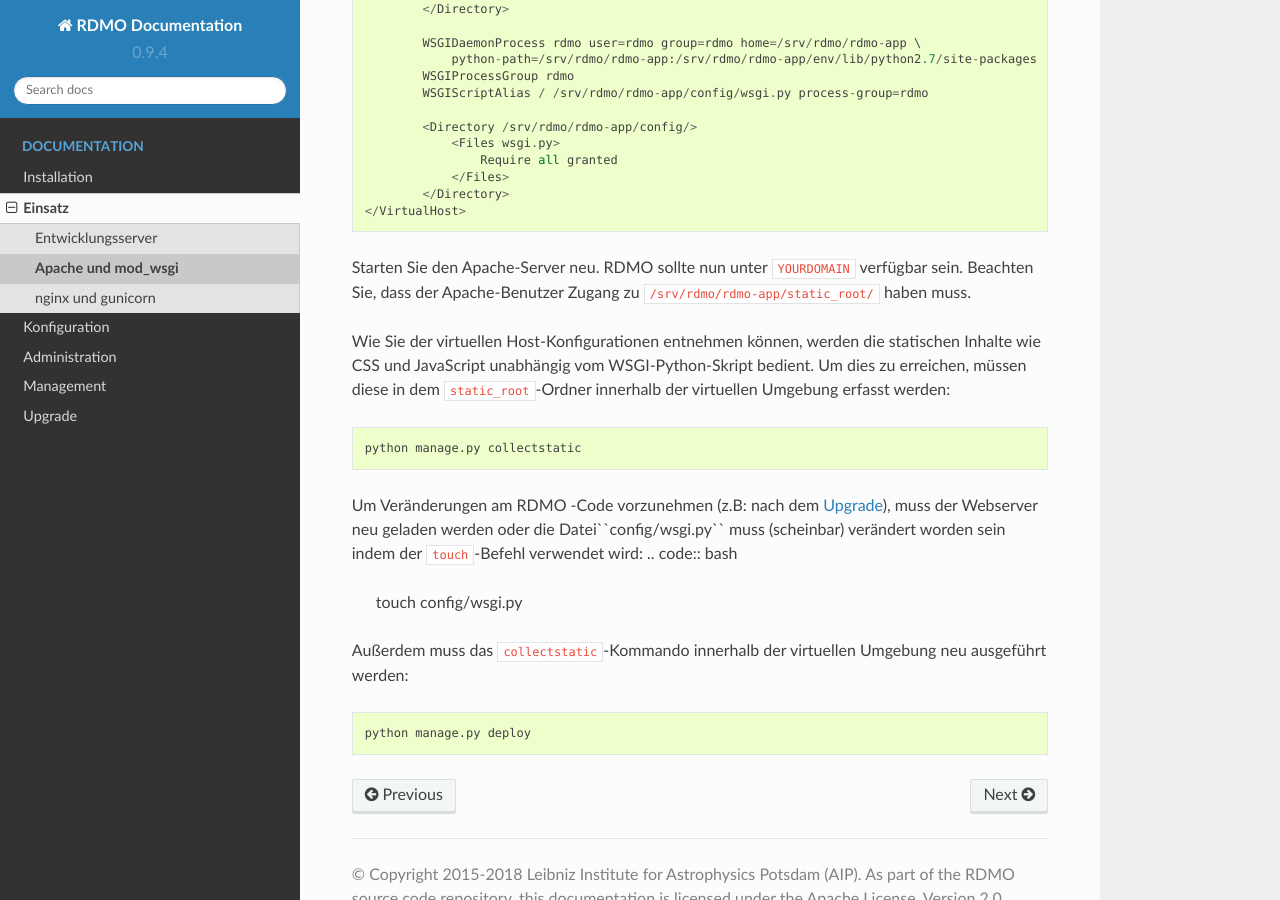
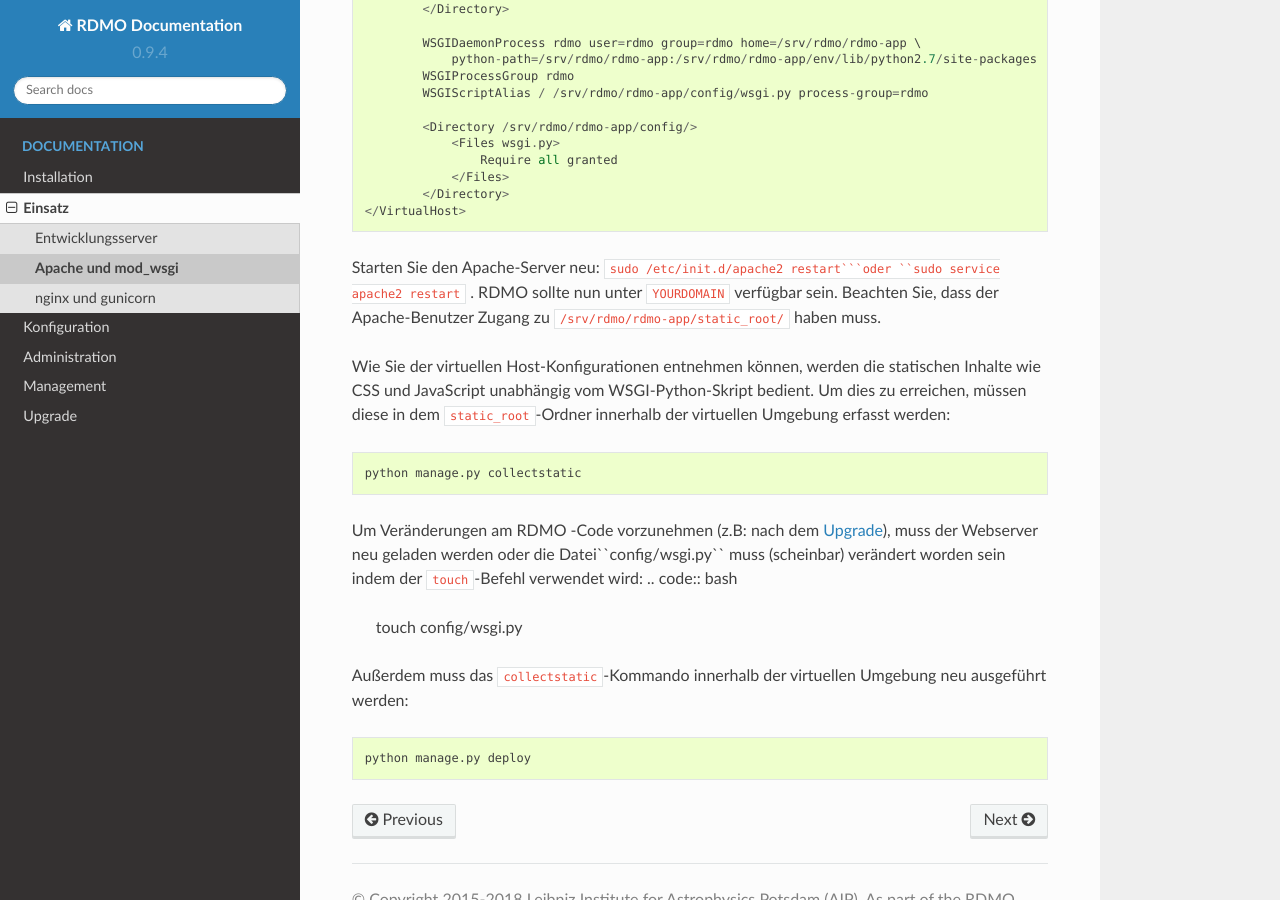
Before and after one commit to rdmorganiser/rdmo-docs-de, a Sphinx documentation site: the page built from docs/deployment/apache.rst, in a window 1280 px wide and 900 px high, scrolled down 1290 px. Built offline with Sphinx 7.4.7 and the Read the Docs theme 2.0.0, drawn with Linux system fonts in a browser that asks for light colours.

Commit message:
Update apache.rst

````diff
--- a/docs/deployment/apache.rst
+++ b/docs/deployment/apache.rst
@@ -72,7 +72,7 @@
             </Directory>
     </VirtualHost>
 
-Starten Sie den Apache-Server neu. RDMO sollte nun unter ``YOURDOMAIN`` verfügbar sein. Beachten Sie, dass der Apache-Benutzer Zugang zu ``/srv/rdmo/rdmo-app/static_root/`` haben muss.
+Starten Sie den Apache-Server neu: ``sudo /etc/init.d/apache2 restart```oder ``sudo service apache2 restart`` . RDMO sollte nun unter ``YOURDOMAIN`` verfügbar sein. Beachten Sie, dass der Apache-Benutzer Zugang zu ``/srv/rdmo/rdmo-app/static_root/`` haben muss.
 
 Wie Sie der virtuellen Host-Konfigurationen entnehmen können, werden die statischen Inhalte wie CSS und JavaScript unabhängig vom WSGI-Python-Skript bedient. Um dies zu erreichen, müssen diese in dem ``static_root``-Ordner innerhalb der virtuellen Umgebung erfasst werden:
 
````
